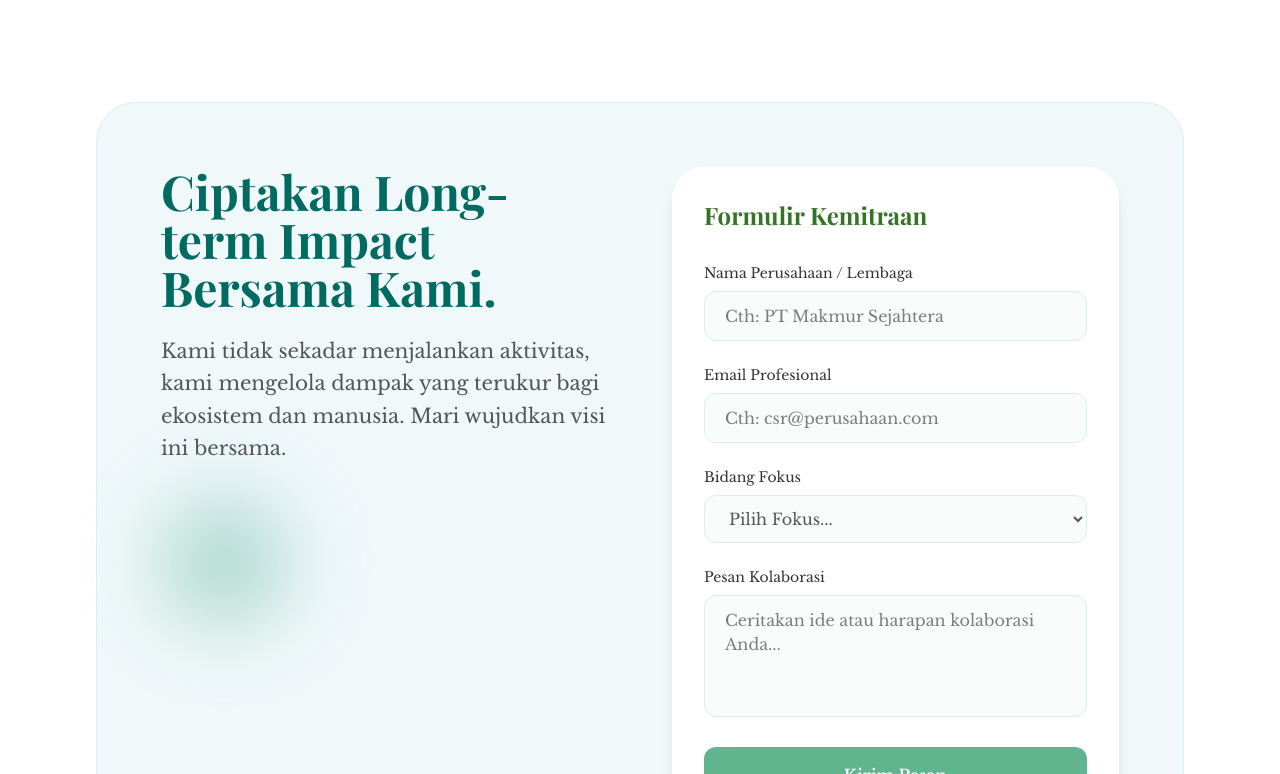
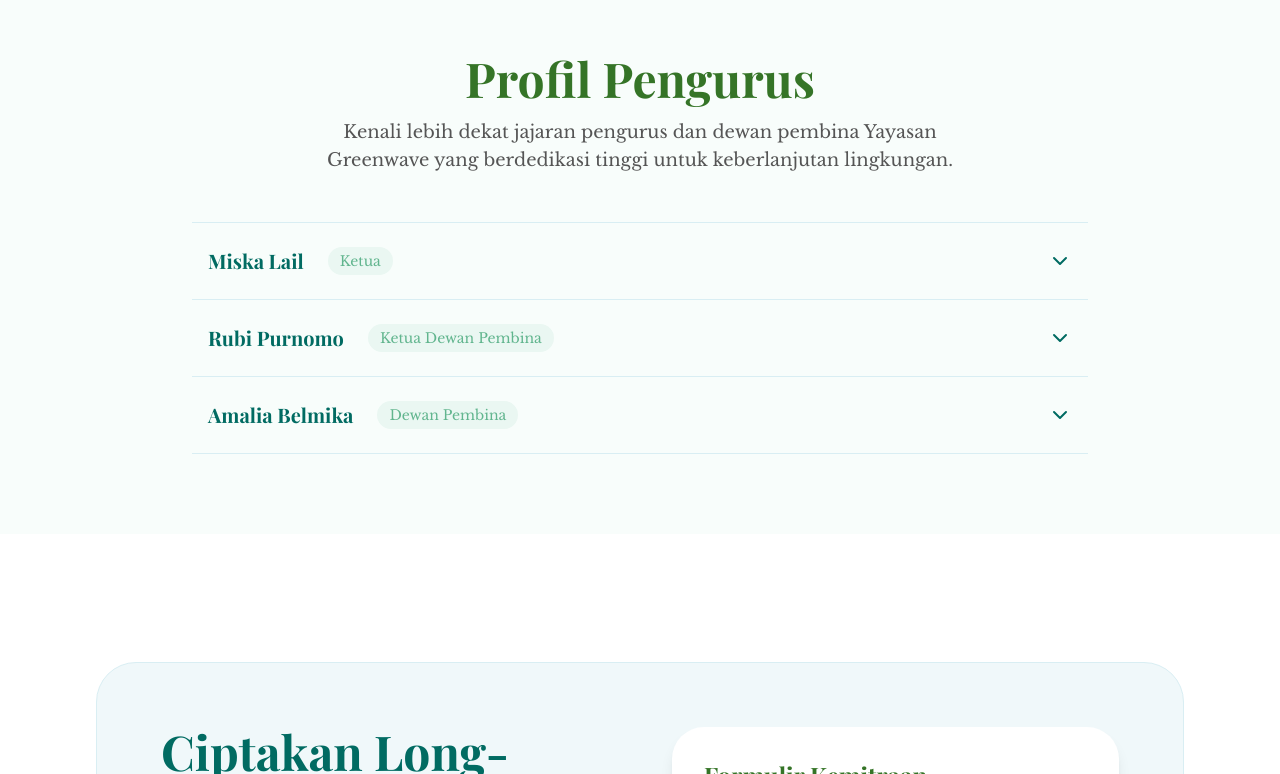
Before and after one commit to dxtrleague/greenwave-compro-web, a Next.js app: page / in a window 1280 px wide. Shown: the part 6311-7085 px from the top of the page. Built offline with nearby package versions, Linux system fonts and the light colour scheme; a web font is replaced by a local one.

Commit message:
feat: implement Board Members section with modular accordion component and updated production data

```diff
--- a/src/app/page.tsx
+++ b/src/app/page.tsx
@@ -7,6 +7,7 @@ import { motion, Variants, AnimatePresence } from "framer-motion";
 import { Menu, X, ArrowRight, TrendingUp, HandHeart, Sprout, Landmark, Presentation, BriefcaseBusiness, Users, ShieldCheck, Mail, MapPin, Instagram, Linkedin, Facebook, Wheat, GraduationCap, Network, Lightbulb, CheckCircle2 } from "lucide-react";
 
 import dbData from "@/data/production-data.json";
+import BoardMembers from "@/components/BoardMembers";
 
 export default function Home() {
   const [isMenuOpen, setIsMenuOpen] = useState(false);
@@ -16,6 +17,7 @@ export default function Home() {
   const [impactData, setImpactData] = useState<any[]>(dbData.impactMetrics);
   const [programsData, setProgramsData] = useState<any[]>(dbData.programs);
   const [productsData, setProductsData] = useState<any[]>(dbData.products);
+  const [boardMembersData, setBoardMembersData] = useState<any[]>(dbData.boardMembers || []);
 
   // Form State
   const [collabForm, setCollabForm] = useState({ companyName: "", email: "", focusArea: "", message: "" });
@@ -84,11 +86,11 @@ export default function Home() {
     return () => clearInterval(timer);
   }, [slides.length]);
 
-  // Sync CMS Data (Initial state already set from dbData import)
   useEffect(() => {
     setImpactData(dbData.impactMetrics);
     setProgramsData(dbData.programs);
     setProductsData(dbData.products);
+    setBoardMembersData(dbData.boardMembers || []);
   }, []);
 
   const fadeIn: Variants = {
@@ -426,6 +428,35 @@ export default function Home() {
         </div>
       </section>
 
+      {/* Profil Pengurus Section */}
+      <section id="pengurus" className="py-20 bg-[#F8FDFB]">
+        <div className="max-w-[1440px] mx-auto px-6 md:px-12 lg:px-24">
+          <motion.div
+            initial="hidden"
+            whileInView="visible"
+            viewport={{ once: true }}
+            variants={fadeIn}
+            className="text-center mb-12"
+          >
+            <h2 className="font-heading text-3xl md:text-5xl font-bold text-[#357427] mb-4">
+              Profil Pengurus
+            </h2>
+            <p className="text-lg text-[#555555] max-w-2xl mx-auto">
+              Kenali lebih dekat jajaran pengurus dan dewan pembina Yayasan Greenwave yang berdedikasi tinggi untuk keberlanjutan lingkungan.
+            </p>
+          </motion.div>
+
+          <motion.div
+            initial="hidden"
+            whileInView="visible"
+            viewport={{ once: true }}
+            variants={fadeIn}
+          >
+            <BoardMembers data={boardMembersData} />
+          </motion.div>
+        </div>
+      </section>
+
       {/* 5. PAGE: KOLABORASI (COLLABORATION) */}
       <section id="kolaborasi" className="py-20 md:py-32 bg-[#ffffff]">
         <div className="max-w-[1440px] mx-auto px-6 md:px-12 lg:px-24">
--- /dev/null
+++ b/src/components/BoardMembers.tsx
@@ -0,0 +1,73 @@
+"use client";
+import { useState } from 'react';
+import { motion, AnimatePresence } from 'framer-motion';
+import { ChevronDown } from 'lucide-react';
+
+interface BoardMemberType {
+  id: string;
+  name: string;
+  role: string;
+  descriptions: string[];
+}
+
+interface BoardMembersProps {
+  data: BoardMemberType[];
+}
+
+export default function BoardMembers({ data }: BoardMembersProps) {
+  const [openId, setOpenId] = useState<string | null>(null);
+
+  const toggleAccordion = (id: string) => {
+    setOpenId(openId === id ? null : id);
+  };
+
+  return (
+    <div className="w-full max-w-4xl mx-auto flex flex-col border-t border-[#D9EEF3]">
+      {data && data.map((member) => {
+        const isOpen = openId === member.id;
+        return (
+          <div key={member.id} className="border-b border-[#D9EEF3]">
+            <button
+              onClick={() => toggleAccordion(member.id)}
+              className="w-full py-6 flex items-center justify-between text-left hover:bg-[#F8FDFB]/50 px-4 transition-colors duration-300 group"
+            >
+              <div className="flex flex-col sm:flex-row sm:items-center gap-2 sm:gap-6">
+                <span className="font-heading text-lg md:text-xl font-bold text-[#016b62] group-hover:text-[#357427] transition-colors">
+                  {member.name}
+                </span>
+                <span className="text-sm font-medium text-[#61B58E] bg-[#EAF7F2] px-3 py-1 rounded-full w-fit">
+                  {member.role}
+                </span>
+              </div>
+              <motion.div
+                animate={{ rotate: isOpen ? 180 : 0 }}
+                transition={{ duration: 0.3, ease: "easeInOut" }}
+                className="text-[#016b62] shrink-0 ml-4"
+              >
+                <ChevronDown size={24} />
+              </motion.div>
+            </button>
+
+            <AnimatePresence initial={false}>
+              {isOpen && (
+                <motion.div
+                  initial={{ height: 0, opacity: 0 }}
+                  animate={{ height: "auto", opacity: 1 }}
+                  exit={{ height: 0, opacity: 0 }}
+                  transition={{ duration: 0.3, ease: "easeInOut" }}
+                  className="overflow-hidden"
+                >
+                  <div className="px-4 pb-6 flex flex-col gap-4 text-neutral-600 leading-relaxed text-[15px]">
+                    {member.descriptions.map((desc, idx) => (
+                      <p key={idx}>{desc}</p>
+                    ))}
+                  </div>
+                </motion.div>
+              )}
+            </AnimatePresence>
+          </div>
+        );
+      })}
+    </div>
+  );
+}
--- a/src/data/production-data.json
+++ b/src/data/production-data.json
@@ -131,5 +131,36 @@
       "createdAt": 1771664422399,
       "updatedAt": 1771746748600
     }
+  ],
+  "boardMembers": [
+    {
+      "id": "miska-lail",
+      "name": "Miska Lail",
+      "role": "Ketua",
+      "descriptions": [
+        "Miska Lail adalah Ketua Yayasan Greenwave yang memiliki rekam jejak panjang di bidang keberlanjutan, pendidikan lingkungan, dan komunikasi strategis. Ia pernah aktif di Green School Bali, sebuah pengalaman yang mengasah kepekaan terhadap pendekatan pendidikan yang berpihak pada alam dan pemberdayaan komunitas.",
+        "Sebelumnya, ia juga berkarier sebagai konsultan di Edelman, di mana ia mengelola berbagai program CSR lintas sektor untuk klien-klien korporat berskala besar. Miska merupakan pendiri Catering Asri Indo sejak tahun 2005, sebuah usaha kuliner berbasis Jakarta yang mencerminkan komitmennya pada sistem pangan yang lokal, efisien, dan berkelanjutan.",
+        "Di Greenwave, Miska memimpin inisiatif kemandirian pangan berbasis komunitas, mendorong keterlibatan aktif masyarakat di tingkat RT/RW, serta membangun ekosistem kolaborasi antara komunitas, sektor swasta, dan pemerintah demi ketahanan pangan yang lebih merata dan berdampak jangka panjang."
+      ]
+    },
+    {
+      "id": "rubi-purnomo",
+      "name": "Rubi Purnomo",
+      "role": "Ketua Dewan Pembina",
+      "descriptions": [
+        "Rubi W. Purnomo adalah praktisi senior dengan pengalaman lebih dari tiga dekade di beberapa perusahaan international di dalam dan luar negeri, dalam mengintegrasikan komunikasi strategis, Corporate Social Responsibility (CSR) dan keberlanjutan yang berdampak luas dan terukur.",
+        "Saat ini, sebagai Pembina Yayasan Greenwave dan Advisor HSE di industri tambang, fokus utamanya adalah mentransformasi operasional industri melalui inisiatif community development yang tidak sekadar bersifat filantropis, melainkan fokus pada penguatan kapasitas lokal dan kemandirian ekonomi.",
+        "Visi profesionalnya adalah menciptakan harmoni antara industri dan kesejahteraan sosial, di mana masyarakat sekitar bukan lagi sekadar objek, melainkan subjek pembangunan yang berdaya, serta memastikan penciptaan ekosistem masyarakat yang sejahtera secara berkelanjutan."
+      ]
+    },
+    {
+      "id": "amalia-belmika",
+      "name": "Amalia Belmika",
+      "role": "Dewan Pembina",
+      "descriptions": [
+        "Amalia Belmika adalah anggota dewan pembina Greenwave Foundation yang memiliki pengalaman luas dalam mendampingi berbagai inisiatif strategis yang berkaitan dengan sustainability, ekonomi hijau, konservasi lingkungan, penguatan ketahanan pangan komunitas, dan pengembangan industri berkelanjutan.",
+        "Di Greenwave, Amalia aktif menjembatani kebutuhan antara sektor swasta, pemerintah, komunitas, dan publik melalui pendekatan strategis yang berbasis dampak."
+      ]
+    }
   ]
 }
```
Also changed, not shown: 1 other file (tests, documents, lock files or other folders).
